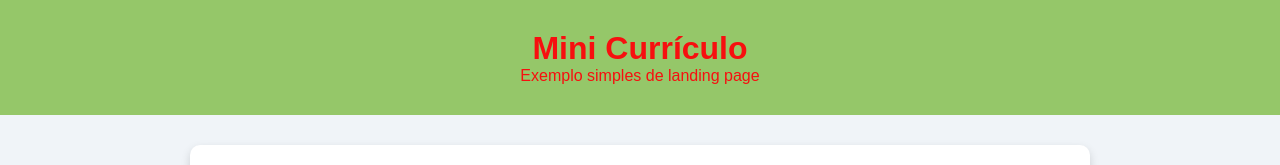
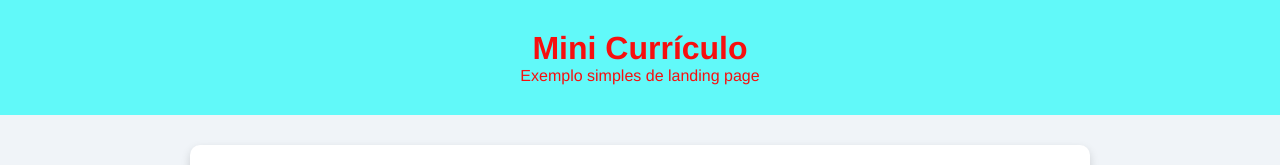
Before and after one commit to Marceloyy51/Meu-primeiro-repositorio, a plain HTML site: page index.html in a window 1280 px wide. Shown: the top 165 px of the page. Drawn offline with Linux system fonts and the light colour scheme.

Commit message:
alteração1

```diff
--- a/style.css
+++ b/style.css
@@ -14,7 +14,8 @@ body {
 
 /* estiliza o cabeçalho */
 header {
-    background-color: #95c769; /* define a cor de fundo do cabeçalho */
+    font-family: 'Franklin Gothic Medium', 'Arial Narrow', Arial, sans-serif;
+    background-color: #61f9f9; /* define a cor de fundo do cabeçalho */
     color: rgb(247, 15, 15); /* define a cor do texto do cabeçalho */
     text-align: center; /* centraliza o texto dentro do cabeçalho */
     padding: 30px; /* adiciona espaçamento interno em todos os lados */
```
